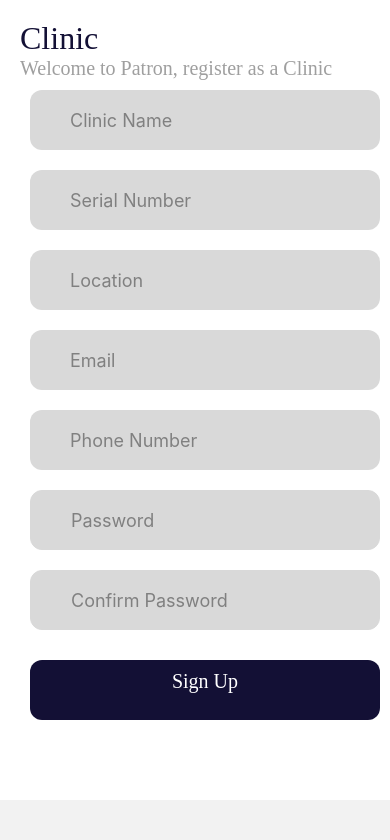
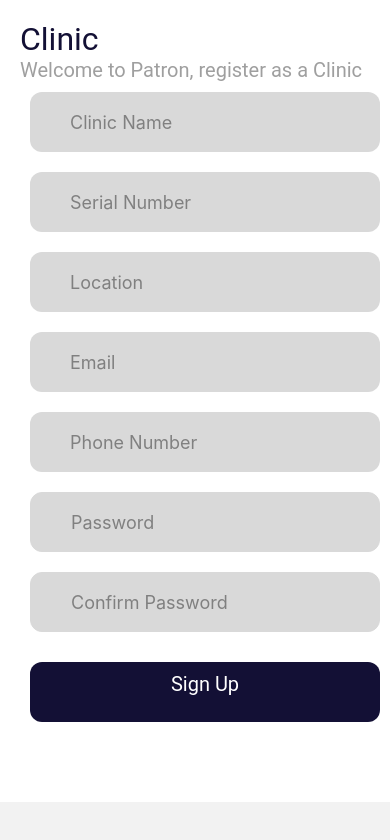
Before and after one commit to noirDev-kev2lee/PatronLasers, a React Native app: screen /Register in a window 390 px wide. Shown: the top 840 px of the page. Built offline with nearby package versions, Linux system fonts and the light colour scheme.

Commit message:
minor changes

```diff
--- a/components/screens/Register.tsx
+++ b/components/screens/Register.tsx
@@ -265,12 +265,12 @@
   },
   title: {
     textAlign: 'left',
-    fontFamily: 'Inter-Regular',
+    fontFamily: 'Roboto',
     fontSize: 32,
     color: '#131035',
   },
   title2: {
-    fontFamily: 'Inter-Regular',
+    fontFamily: 'Roboto',
     fontSize: 20,
     color: '#9F9F9F',
   },
@@ -295,7 +295,7 @@
     alignItems: 'center',
     left: 10,
     top: 20,
-    fontFamily: 'Inter-Regular',
+    fontFamily: 'Roboto',
     borderRadius: 12,
     backgroundColor: '#131035',
     width: 350,
@@ -303,7 +303,7 @@
   },
   pressTxt: {
     padding: 10,
-    fontFamily: 'Inter-Regular',
+    fontFamily: 'Roboto',
     fontSize: 20,
     color: '#fff',
   },
```
